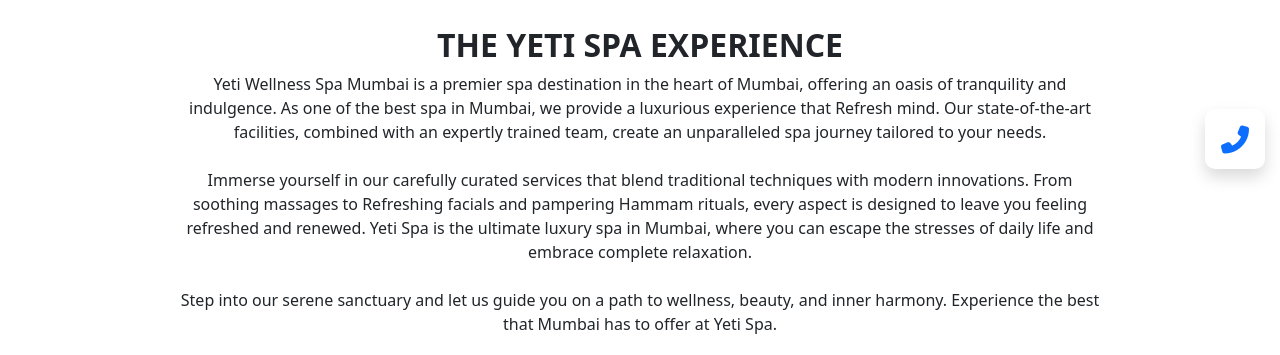
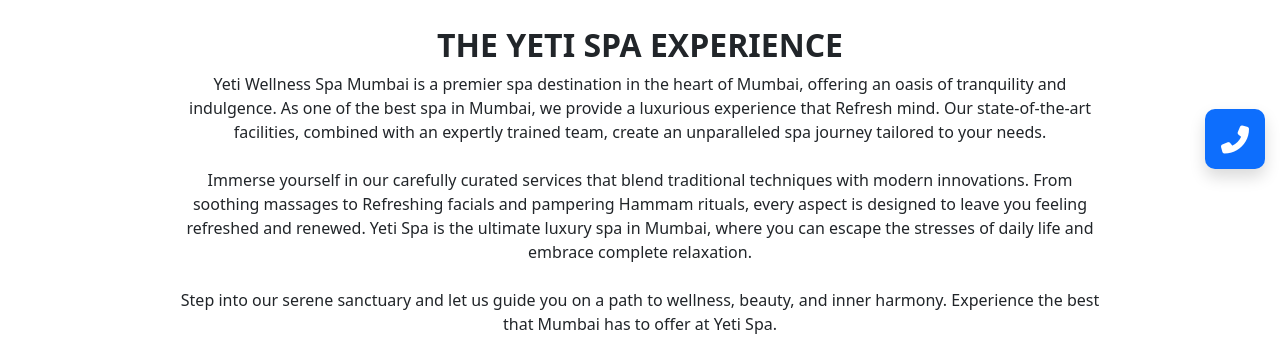
Before and after one commit to Kaminou2904/yetispa, a plain HTML site: page index.html in a window 1280 px wide. Shown: the part 616-971 px from the top of the page. Drawn offline with nearby package versions, Linux system fonts and the light colour scheme.

Commit message:
Add files via upload

```diff
--- a/index.html
+++ b/index.html
@@ -27,8 +27,8 @@
 
 <body>
 
-    <div class="call-hover-btn shadow">
-        <a href="tel:+917738736881" class="nav-link fs-3"><i class="fas fa-phone-alt text-primary"></i></a>
+    <div class="call-hover-btn shadow bg-primary">
+        <a href="tel:+917738736881" class="nav-link fs-3"><i class="fas fa-phone-alt text-white"></i></a>
     </div>
 
     <div class="nav-bar-wrap w-100">
```
Also changed, not shown: contact-us.html (+1 -1 lines), disclaimer.html (+1 -1 lines), privacy-policy.html (+1 -1 lines), terms-and-conditions.html (+1 -1 lines).
